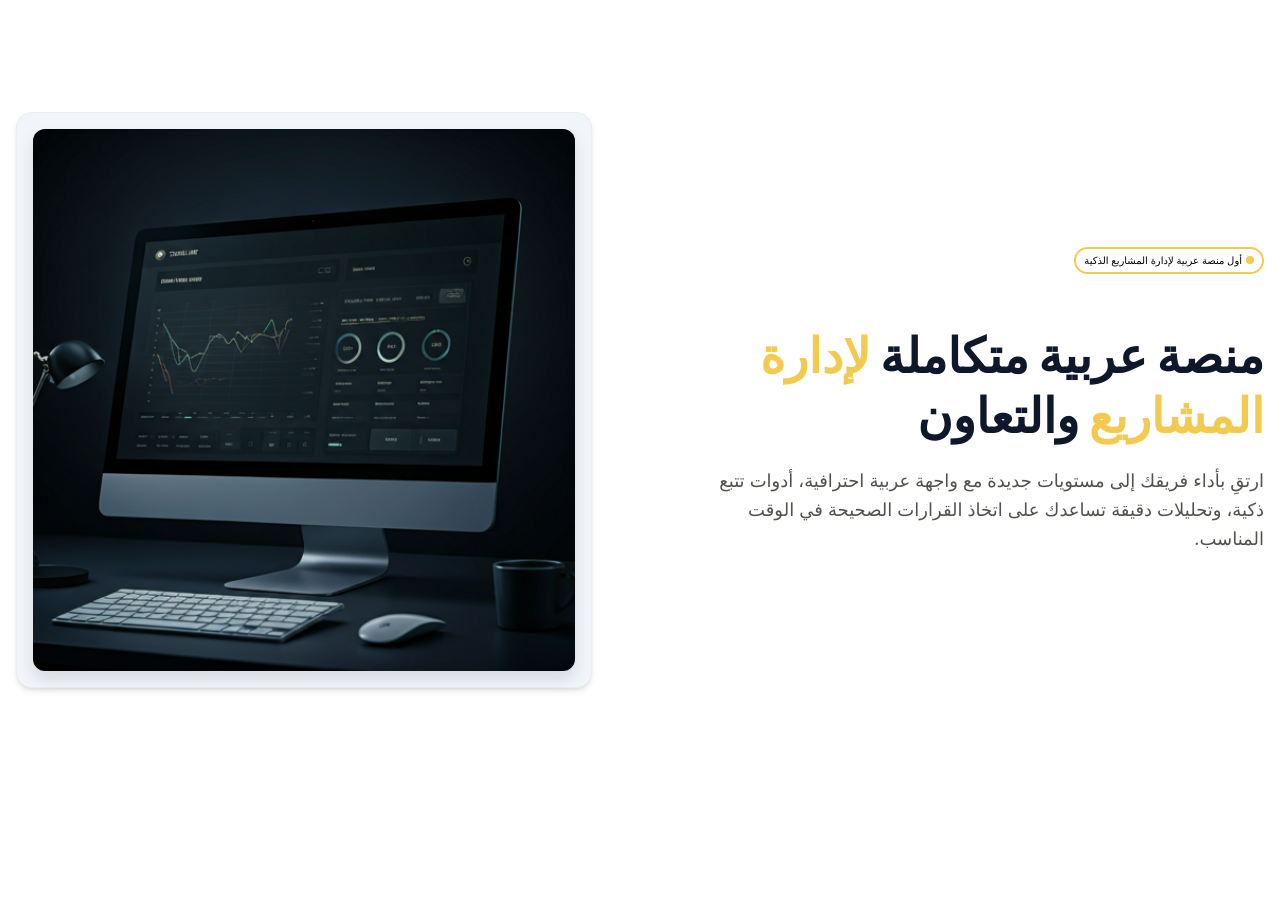
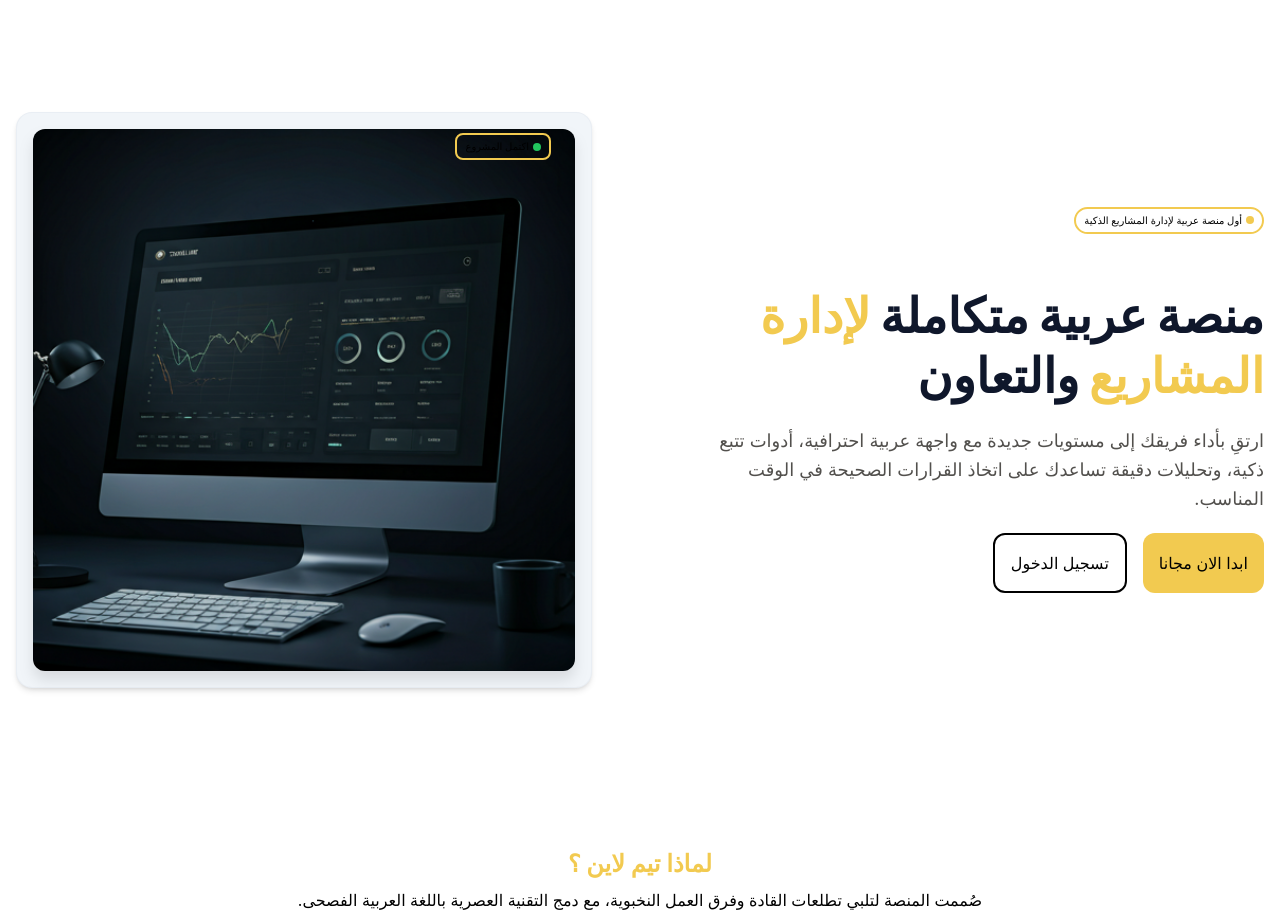
Before and after one commit to Team-line/TeamLine-frontend, a Next.js app: page / in a window 1280 px wide. Shown: the part 100-1012 px from the top of the page. Before the commit the page ends 868 px from the top, so only its background shows below. Built offline with nearby package versions, Linux system fonts and the light colour scheme.

Commit message:
Enable cookeis

```diff
--- a/app/(auth)/Login/page.js
+++ b/app/(auth)/Login/page.js
@@ -1,14 +1,19 @@
+import { cookies } from 'next/headers'
 import React from 'react'
 import AuthForm from '@/components/AuthForm';
 
-export default function Login() {
-      return (
+export default async function Login() {
+  const cookieStore = await cookies();
+  const token = cookieStore.get('token')?.value || '';
+
+  return (
     <main className="flex min-h-screen items-center justify-center bg-gray-50 p-4">
       <div className="w-full max-w-md bg-white p-8 rounded-xl shadow-lg border border-gray-100">
         <h1 className="text-2xl font-bold text-center text-gray-800 mb-6">
           تسجيل الدخول
         </h1>
-        <AuthForm />
+        {/* نمرر التوكن باسم initialToken */}
+        <AuthForm initialToken={token} />
       </div>
     </main>
   );
--- a/app/page.js
+++ b/app/page.js
@@ -2,12 +2,14 @@ import { ThemeButton } from "@/components/ThemeButton";
 import Link from 'next/link'
 import {NavBar}from '@/components/NavBar'
 import {HeroSection}from '@/components/HeroSection'
+import {WhyTeamLine}from '@/components/WhyTeamLine'
 
 export default function Home() {
   return (
     <>
     <NavBar />
     <HeroSection />
+    <WhyTeamLine />
     </>
   );
 }
--- a/components/AuthForm.jsx
+++ b/components/AuthForm.jsx
@@ -1,16 +1,30 @@
 "use client";
 import { useRouter } from "next/navigation";
-import { useState } from "react";
-import api from "../utils/api"; // تأكد من المسار الصحيح لملف الـ api.js
+import { useState, useEffect } from "react";
+import api from "../utils/api";
+import useAuthStore from '../store/AuthStore';
 
-export default function AuthForm() {
+// قمنا بتغيير اسم الـ prop إلى initialToken لمنع التكرار
+export default function AuthForm({ initialToken }) {
   const [mode, setMode] = useState("login");
   const [email, setEmail] = useState("");
   const [password, setPassword] = useState("");
   const [name, setName] = useState("");
   const [message, setMessage] = useState("");
   const [loading, setLoading] = useState(false);
+  // العمليات الخاصة بـ Zustand
+  const setToken = useAuthStore((state) => state.setToken);
+  const currentToken = useAuthStore((state) => state.token);
   const router = useRouter();
+
+
+  useEffect(() => {
+    if (initialToken) {
+      setToken(initialToken);
+    }
+  }, [initialToken, setToken]);
+
+
 
   const handleSubmit = async (e) => {
     e.preventDefault();
@@ -22,19 +36,26 @@ export default function AuthForm() {
 
     try {
       const result = await api.post(endpoint, data);
-      setMessage(result.message || "تمت العملية بنجاح");
-      router.push('../')
+      const receivedToken = result?.token || result?.data?.token;
+
+      if (receivedToken) {
+        setToken(receivedToken); // 2. تخزين التوكن الجديد الصحيح في Zustand
+        setMessage("تمت العملية بنجاح! جاري التوجيه...");
+        router.push("/dashboard");
+
+      } else {
+        setMessage(result.message || "تمت العملية بنجاح");
+      }
+
     } catch (error) {
       console.error("API Error:", error);
       const errorMessage =
-      error.response?.data?.message || "حدث خطأ في الاتصال، تأكد من تشغيل السيرفر";
+        error.response?.data?.message || "حدث خطأ في الاتصال، تأكد من تشغيل السيرفر";
       setMessage(errorMessage);
     } finally {
       setLoading(false);
     }
   };
-
-
 
   return (
     <div className="w-full">
@@ -108,9 +129,8 @@ export default function AuthForm() {
         </button>
       </form>
 
-      {/* منطقة عرض الرسائل - تم تغيير اللون للأحمر لضمان الوضوح عند الأخطاء */}
       {message && (
-        <p className="mt-4 text-center text-sm font-semibold text-red-600">
+        <p className={`mt-4 text-center text-sm font-semibold ${message.includes("نجاح") ? "text-green-600" : "text-red-600"}`}>
           {message}
         </p>
       )}
--- a/components/HeroSection.jsx
+++ b/components/HeroSection.jsx
@@ -1,10 +1,15 @@
+'use client'
 import React from 'react'
 import Image from 'next/image'
 import { LightText } from './LightText'
+import {HeroSectionBottun} from './HeroSectionBottun'
+import { useRouter } from 'next/navigation'
 
 export const HeroSection = () => {
+  const router =useRouter()
+
   return (
-    <div className='container mx-auto px-4 flex flex-col-reverse lg:flex-row justify-between items-center gap-12 py-12 lg:py-20'>
+    <div className='container mx-auto px-4 flex flex-col-reverse lg:flex-row justify-between items-center gap-12 py-12 lg:py-20 mb-20'>
 
       <div className='flex flex-col gap-5 max-w-xl text-center lg:text-right items-center lg:items-start w-full lg:w-1/2'>
 
@@ -21,6 +26,21 @@ export const HeroSection = () => {
             ارتقِ بأداء فريقك إلى مستويات جديدة مع واجهة عربية احترافية، أدوات تتبع ذكية،
             وتحليلات دقيقة تساعدك على اتخاذ القرارات الصحيحة في الوقت المناسب.
           </p>
+
+        <div className='flex gap-4'>
+          <HeroSectionBottun
+          text={'ابدا الان مجانا'}
+          onclick={()=>{router.push('/dashboard')}}
+          color={`#F2CA50`}
+          />
+          <HeroSectionBottun
+          text={'تسجيل الدخول'}
+          onclick={()=>{router.push('/Login')}}
+          color={'transparent'}
+          />
+        </div>
+
+
       </div>
 
       <div className='w-full lg:w-1/2 flex justify-center items-center max-w-md lg:max-w-xl '>
@@ -33,8 +53,17 @@ export const HeroSection = () => {
                 priority
                 className="w-full h-full object-contain rounded-xl drop-shadow-xl transform hover:scale-[1.02] transition-transform duration-300"
               />
+
+              <LightText
+            text={'اكتمل المشروع'}
+            ballColor={'#22C55E'}
+          />
           </div>
+
+
       </div>
+
+
 
     </div>
   )
--- /dev/null
+++ b/components/HeroSectionBottun.jsx
@@ -0,0 +1,10 @@
+import React from 'react'
+
+export const HeroSectionBottun = ({text,onclick,color}) => {
+  return (
+    <button onClick={onclick}
+    className={`bg-[${color}] p-4 rounded-xl ${color==="transparent"?'border-2 dark:border-[#C8C8B0] dark:text-[#C8C8B0]':''} transition-all duration-500
+    ${color==="transparent"?'hover:bg-[#C8C8B0] hover:text-black':'hover:bg-[#a38427]'}
+    `}>{text}</button>
+  )
+}
--- a/components/LightText.jsx
+++ b/components/LightText.jsx
@@ -1,11 +1,15 @@
 'use client'
 import React from 'react'
 
-export const LightText = ({text,ballColor}) => {
+export const LightText = ({ text, ballColor }) => {
   return (
-    <div className='flex gap-1 items-center p-1 px-2 border-2 border-[#F2CA50] rounded-4xl dark:text-[#F2CA50] mb-6 w-fit'>
-        <p className={`w-2 h-2 rounded-full bg-[${ballColor}]`}></p>
+    <div className={`flex gap-1 items-center p-1 px-2 border-2 border-[#F2CA50] rounded-4xl dark:text-[#F2CA50] mb-6 w-fit
+    ${ballColor === '#22C55E' ? "absolute top-5 right-10 rounded-lg" : ''}`}>
+        <p
+          className='w-2 h-2 rounded-full'
+          style={{ backgroundColor: ballColor }}
+        ></p>
         <p className='text-[10px]'>{text}</p>
-        </div>
+    </div>
   )
 }
--- /dev/null
+++ b/components/WhyTeamLine.jsx
@@ -0,0 +1,11 @@
+import React from 'react'
+
+export const WhyTeamLine = () => {
+  return (
+    <div className='flex flex-col justify-center items-center gap-2 '>
+        <h3 className='text-[#F2CA50] text-2xl font-bold '>لماذا تيم لاين ؟</h3>
+        <p>صُممت المنصة لتلبي تطلعات القادة وفرق العمل النخبوية، مع دمج التقنية العصرية باللغة العربية
+        الفصحى.</p>
+    </div>
+  )
+}
--- a/middleware.js
+++ b/middleware.js
@@ -2,9 +2,8 @@
 import { NextResponse } from "next/server"
 
 export default function middleware(request) {
-      //const token = request.cookies.get("token");
-
-      const token="fdg"
+      // const token = request.cookies.get("token");
+      const token='fsfsf'
 
       if(!token){
             return NextResponse.redirect(new URL("/Login",request.url))
--- a/store/AuthStore.js
+++ b/store/AuthStore.js
@@ -0,0 +1,11 @@
+import { create } from 'zustand'
+
+const useAuthStore = create((set) => ({
+  user: null,
+  token: '',
+  // دالة بسيطة لتحديث التوكن من الخارج
+  setToken: (token) => set({ token }),
+  clearAuth: () => set({ user: null, token: '' })
+}))
+
+export default useAuthStore;
--- a/utils/api.js
+++ b/utils/api.js
@@ -4,7 +4,7 @@ import axios from 'axios';
 
 
 const api = axios.create({
-    baseURL: 'http://localhost:4000/',
+    baseURL: 'https://teamline-backend.onrender.com/',
     headers: {
         'Content-Type': 'application/json',
     },
```
